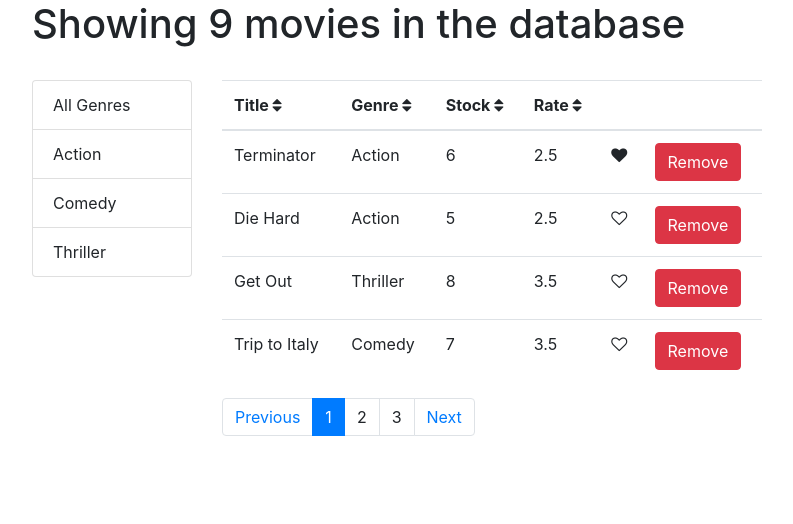
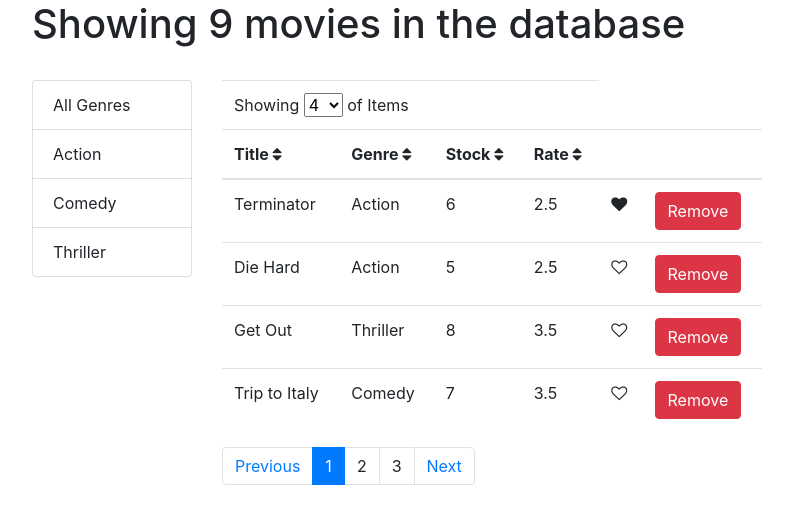
Before and after one commit to kakalak22/learning-react, a React (Create React App) app: page / in a window 1280 px wide. Shown: the top 524 px of the page, without its empty margins (53-846 px from the left). Built offline with nearby package versions, Linux system fonts and the light colour scheme.

Commit message:
update change pagesize

```diff
--- /dev/null
+++ b/src/components/common/pageSize.jsx
@@ -0,0 +1,28 @@
+import React from 'react';
+import PropTypes from 'prop-types';
+
+const PageSize = ({ onPageSizeChange }) => {
+  return (
+    <thead>
+      <tr>
+        <td colSpan={4}>
+          Showing{'   '}
+          <select
+            className="form-select form-select-sm ms-1 me-1 pointer"
+            onChange={(e) => onPageSizeChange(e.target.value)}>
+            <option value={4}>4</option>
+            <option value={6}>6</option>
+            <option value={10}>10</option>
+          </select>
+          {'   '}of Items
+        </td>
+      </tr>
+    </thead>
+  );
+};
+
+PageSize.propTypes = {
+  onPageSizeChange: PropTypes.func
+};
+
+export default PageSize;
--- a/src/components/common/table.jsx
+++ b/src/components/common/table.jsx
@@ -2,10 +2,12 @@ import React from 'react';
 import TableHeader from './tableHeader';
 import TableBody from './tableBody';
 import PropTypes from 'prop-types';
+import PageSize from './pageSize';
 
-const Table = ({ onSort, columns, sortColumn, data, onLike, onDelete }) => {
+const Table = ({ onSort, columns, sortColumn, data, onLike, onDelete, onPageSizeChange }) => {
   return (
     <table className="table">
+      <PageSize onPageSizeChange={onPageSizeChange} />
       <TableHeader onSort={onSort} columns={columns} sortColumn={sortColumn} />
       <TableBody data={data} columns={columns} onLike={onLike} onDelete={onDelete} />
     </table>
@@ -13,12 +15,13 @@ const Table = ({ onSort, columns, sortColumn, data, onLike, onDelete }) => {
 };
 
 Table.propTypes = {
-  onSort: PropTypes.func,
   columns: PropTypes.array,
   sortColumn: PropTypes.object,
   data: PropTypes.array,
+  onSort: PropTypes.func,
   onLike: PropTypes.func,
-  onDelete: PropTypes.func
+  onDelete: PropTypes.func,
+  onPageSizeChange: PropTypes.func
 };
 
 export default Table;
--- a/src/components/movieTable.jsx
+++ b/src/components/movieTable.jsx
@@ -26,9 +26,10 @@ class MovieTable extends Component {
   };
   render() {
     const { columns } = this.state;
-    const { movies, onDelete, onLike, sortColumn, onSort } = this.props;
+    const { movies, onDelete, onLike, sortColumn, onSort, onPageSizeChange } = this.props;
     return (
       <Table
+        onPageSizeChange={onPageSizeChange}
         onSort={onSort}
         columns={columns}
         sortColumn={sortColumn}
@@ -47,5 +48,6 @@ MovieTable.propTypes = {
   onDelete: PropTypes.func,
   onLike: PropTypes.func,
   onSort: PropTypes.func,
+  onPageSizeChange: PropTypes.func,
   sortColumn: PropTypes.object
 };
--- a/src/components/movies.jsx
+++ b/src/components/movies.jsx
@@ -48,6 +48,11 @@ class Movies extends Component {
     this.setState({ sortColumn });
   };
 
+  handlePageSize = (numberOfItems) => {
+    const pageSize = Number.parseInt(numberOfItems);
+    this.setState({ pageSize });
+  };
+
   getPagedData = () => {
     const { currentPage, pageSize, movies: allMovies, selectedGenre, sortColumn } = this.state;
     const filtered =
@@ -83,6 +88,7 @@ class Movies extends Component {
                 onLike={this.handleLike}
                 onDelete={this.handleDelete}
                 onSort={this.handleSort}
+                onPageSizeChange={this.handlePageSize}
                 sortColumn={sortColumn}
               />
               <Pagination
```
